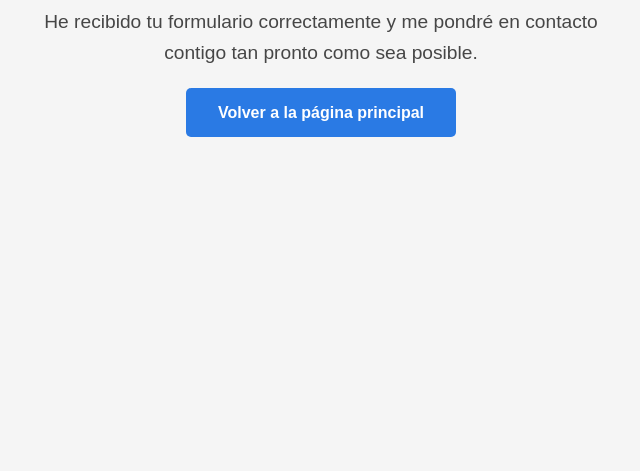
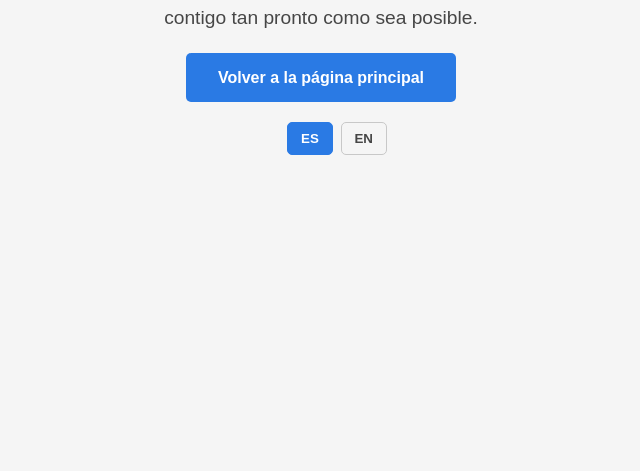
Before and after one commit to ronic009/challengeFrontDesk, a plain HTML site: page gracias.html in a window 1280 px wide. Shown: the part 445-916 px from the top of the page, without its empty margins (319-959 px from the left). After the commit the page ends 856 px from the top, so only its background shows below. Drawn offline with Linux system fonts and the light colour scheme.

Commit message:
1. Creada Página Agradecimiento: Modificado Fetch. 2. Agregada traducción de la página al español e inglés mediante la creación de  Nuevo Archivo: language.js Este es el cerebro de la traducción. Contiene todos los textos en ambos idiomas y la lógica para cambiarlos. 3. index.html (Actualizado) Añadido el selector de idioma y un atributo data-key a cada elemento de texto. 4. style.css (Actualizado) Añadidas nuevas reglas al final de del archivo style.css para darle estilo al selector de idioma. 5. validacion.js (Actualizado) Este archivo ahora obtendrá los mensajes de error del nuevo archivo language.js.
6. gracias.html (Actualizado)
Tu página de agradecimiento también necesita ser multi-idioma.

```diff
--- a/CSS/style.css
+++ b/CSS/style.css
@@ -420,3 +420,44 @@ body {
         text-align: center;
     }
 }
+
+ /* Estilos para el Selector de Idioma */
+.language-selector {
+    display: flex;
+    gap: 0.5rem;
+    margin-left: 2rem; /* Ajusta el espacio según sea necesario */
+}
+
+.language-selector button {
+    background-color: transparent;
+    border: 1px solid var(--cor-borda);
+    color: var(--cor-de-link);
+    padding: 0.5rem 0.8rem;
+    border-radius: 5px;
+    cursor: pointer;
+    font-weight: 700;
+    transition: all 0.3s;
+}
+
+.language-selector button:hover {
+    background-color: var(--cor-de-fundo-alt);
+    border-color: var(--cor-primaria);
+}
+
+.language-selector button.active {
+    background-color: var(--cor-primaria);
+    color: #fff;
+    border-color: var(--cor-primaria);
+}
+
+/* Ajustes responsivos para el selector */
+@media (max-width: 768px) {
+    .menu nav {
+        display: flex;
+        align-items: center;
+        gap: 1rem;
+    }
+    .language-selector {
+        margin-left: 0;
+    }
+}
--- a/gracias.html
+++ b/gracias.html
@@ -1,4 +1,4 @@
-<!DOCTYPE html>
+[⚠️ Suspicious Content] <!DOCTYPE html>
 <html lang="es">
 <head>
     <meta charset="UTF-8">
@@ -12,9 +12,11 @@
             align-items: center;
             height: 100vh;
             text-align: center;
-            padding: 50px;
+            padding: 20px;
             font-family: 'Raleway', sans-serif;
             background-color: #F5F5F5;
+            flex-direction: column;
+            gap: 2rem;
         }
         .container {
             max-width: 600px;
@@ -42,13 +44,46 @@
         a:hover {
             background-color: #1e5fa5;
         }
+        /* Estilos para el selector de idioma en esta página */
+        .language-selector {
+            display: flex;
+            gap: 0.5rem;
+        }
+        .language-selector button {
+            background-color: transparent;
+            border: 1px solid #C8C8C8;
+            color: #464646;
+            padding: 0.5rem 0.8rem;
+            border-radius: 5px;
+            cursor: pointer;
+            font-weight: 700;
+            transition: all 0.3s;
+        }
+        .language-selector button:hover {
+            background-color: #EAF2FD;
+            border-color: #2A7AE4;
+        }
+        .language-selector button.active {
+            background-color: #2A7AE4;
+            color: #fff;
+            border-color: #2A7AE4;
+        }
     </style>
 </head>
 <body>
     <div class="container">
-        <h1>¡Gracias por tu mensaje!</h1>
-        <p>He recibido tu formulario correctamente y me pondré en contacto contigo tan pronto como sea posible.</p>
-        <a href="/">Volver a la página principal</a>
+        <h1 data-key="thanks_title">¡Gracias por tu mensaje!</h1>
+        <p data-key="thanks_p1">He recibido tu formulario correctamente y me pondré en contacto contigo tan pronto como sea posible.</p>
+        <a href="/" data-key="thanks_back_btn">Volver a la página principal</a>
     </div>
+
+    <!-- Selector de idioma también en la página de gracias -->
+    <div class="language-selector">
+        <button id="lang-es" class="active">ES</button>
+        <button id="lang-en">EN</button>
+    </div>
+
+    <!-- Script para manejar la lógica de traducción -->
+    <script src="language.js"></script>
 </body>
 </html>
--- /dev/null
+++ b/language.js
@@ -0,0 +1,170 @@
+// Objeto que contiene todas las traducciones
+const translations = {
+  es: {
+    // Menú y Encabezado
+    menu_about: "Sobre mí",
+    menu_skills: "Skills",
+    menu_hobbies: "Hobbies",
+    menu_training: "Formación",
+    menu_projects: "Proyectos",
+    menu_contact_email: "rramirezfiallos@hotmail.com",
+    menu_contact_link: "Contacto",
+    title_bio: "Hola, mi nombre es Ron y soy amante de la tecnología y el aprendizaje constante",
+    title_subsection: "Ingeniero en Calidad Ambiental, con pasión por la educación constante, entusiasta de la tecnología, el empresarismo y los deportes de contacto.",
+    title_github: "Github",
+    title_linkedin: "Linkedin",
+    title_instagram: "Instagram",
+    title_resume: "Currículo",
+    // Sobre Mí
+    about_title: "Sobre mí",
+    about_p1: "En 2024, he incursionado en la Industria de Tecnología para ofertar mis servicios profesionales y la creación de empresa.",
+    about_p2: 'Me gradué como Ingeniero Ambiental y cuento con 10 años de experiencia laboral en el sector público, privado y cooperación internacional en roles relacionados con gestión medio ambiental, desarrollo sostenible, gestión empresarial y emprendedurismo. En 2022 fundé el emprendimiento "The Party Wagon" y en 2023 una escula de Programación para niños "Algorithmics School-Chinandega Branch".',
+    // Skills & Hobbies
+    skills_title: "Skills",
+    hobbies_title: "Hobbies",
+    // Formación Académica
+    academic_title: "Formación académica",
+    academic_course1_title: "Análisis de datos",
+    academic_course2_title: "Formación en UX Design",
+    academic_course3_title: "Posgrado en diseño",
+    academic_course3_subtitle: "En curso - UFRJ",
+    // Experiencia Profesional
+    experience_title: "Experiencia Profesional",
+    experience_project1_title: "Encriptador de texto",
+    experience_project1_desc: "Challenge Alura Codificador",
+    experience_project2_title: "Juego del Ahorcado",
+    experience_project2_desc: "Challenge Oracle",
+    experience_repo_btn: "Repositorio",
+    experience_demo_btn: "Ver demo",
+    // Contacto
+    contact_title: "Contacto",
+    contact_subtitle1: "¿Quieres contactarme?",
+    contact_subtitle2: "Complete el siguiente formulario y me pondré en contacto con usted lo antes posible.",
+    contact_placeholder_name: "Tu nombre",
+    contact_placeholder_email: "email@dominio.com",
+    contact_placeholder_subject: "Asunto",
+    contact_placeholder_message: "Escribe tu mensaje",
+    contact_send_btn: "Enviar mensaje",
+    // Footer
+    footer_developed_by: "Desarrollado por Ronald Ramírez F.",
+    // Página de Gracias
+    thanks_title: "¡Gracias por tu mensaje!",
+    thanks_p1: "He recibido tu formulario correctamente y me pondré en contacto contigo tan pronto como sea posible.",
+    thanks_back_btn: "Volver a la página principal",
+    // Errores de Validación
+    validation_error_form: 'Por favor, corrija los errores en el formulario.',
+    validation_name_missing: 'El campo nombre no puede estar vacío.',
+    validation_name_short: 'Por favor, ingrese un nombre con al menos 3 caracteres.',
+    validation_email_missing: 'El campo e-mail no puede estar vacío.',
+    validation_email_invalid: 'Por favor, ingrese un correo electrónico válido.',
+    validation_subject_missing: 'El campo asunto no puede estar vacío.',
+    validation_subject_short: 'El asunto debe tener al menos 5 caracteres.',
+    validation_message_missing: 'El campo mensaje no puede estar vacío.',
+  },
+  en: {
+    // Menu & Header
+    menu_about: "About me",
+    menu_skills: "Skills",
+    menu_hobbies: "Hobbies",
+    menu_training: "Training",
+    menu_projects: "Projects",
+    menu_contact_email: "rramirezfiallos@hotmail.com",
+    menu_contact_link: "Contact",
+    title_bio: "Hello, my name is Ron and I love technology and constant learning",
+    title_subsection: "Environmental Quality Engineer, with a passion for constant education, enthusiastic about technology, entrepreneurship, and contact sports.",
+    title_github: "Github",
+    title_linkedin: "Linkedin",
+    title_instagram: "Instagram",
+    title_resume: "Resume",
+    // About Me
+    about_title: "About me",
+    about_p1: "In 2024, I have ventured into the Technology Industry to offer my professional services and create a company.",
+    about_p2: 'I graduated as an Environmental Engineer and have 10 years of work experience in the public, private, and international cooperation sectors in roles related to environmental management, sustainable development, business management, and entrepreneurship. In 2022 I founded the startup "The Party Wagon" and in 2023 a programming school for children "Algorithmics School-Chinandega Branch".',
+    // Skills & Hobbies
+    skills_title: "Skills",
+    hobbies_title: "Hobbies",
+    // Academic Training
+    academic_title: "Academic Training",
+    academic_course1_title: "Data Analysis",
+    academic_course2_title: "UX Design Training",
+    academic_course3_title: "Postgraduate in Design",
+    academic_course3_subtitle: "In progress - UFRJ",
+    // Professional Experience
+    experience_title: "Professional Experience",
+    experience_project1_title: "Text Encryptor",
+    experience_project1_desc: "Alura Encoder Challenge",
+    experience_project2_title: "Hangman Game",
+    experience_project2_desc: "Oracle Challenge",
+    experience_repo_btn: "Repository",
+    experience_demo_btn: "View demo",
+    // Contact
+    contact_title: "Contact",
+    contact_subtitle1: "Do you want to contact me?",
+    contact_subtitle2: "Fill out the following form and I will get in touch with you as soon as possible.",
+    contact_placeholder_name: "Your name",
+    contact_placeholder_email: "email@domain.com",
+    contact_placeholder_subject: "Subject",
+    contact_placeholder_message: "Write your message",
+    contact_send_btn: "Send Message",
+    // Footer
+    footer_developed_by: "Developed by Ronald Ramírez F.",
+    // Thank You Page
+    thanks_title: "Thank you for your message!",
+    thanks_p1: "I have received your form correctly and will get in touch with you as soon as possible.",
+    thanks_back_btn: "Back to the main page",
+    // Validation Errors
+    validation_error_form: 'Please, correct the errors in the form.',
+    validation_name_missing: 'The name field cannot be empty.',
+    validation_name_short: 'Please, enter a name with at least 3 characters.',
+    validation_email_missing: 'The e-mail field cannot be empty.',
+    validation_email_invalid: 'Please, enter a valid email address.',
+    validation_subject_missing: 'The subject field cannot be empty.',
+    validation_subject_short: 'The subject must have at least 5 characters.',
+    validation_message_missing: 'The message field cannot be empty.',
+  }
+};
+
+// Función para obtener una traducción específica
+function getTranslation(key) {
+    const lang = getCurrentLanguage();
+    return translations[lang][key] || key;
+}
+
+// Función para establecer el idioma
+const setLanguage = (lang) => {
+    const elements = document.querySelectorAll('[data-key]');
+    elements.forEach(elem => {
+        const key = elem.getAttribute('data-key');
+        const translation = translations[lang][key];
+        if (translation) {
+            if (elem.tagName === 'INPUT' || elem.tagName === 'TEXTAREA') {
+                elem.placeholder = translation;
+            } else {
+                elem.innerHTML = translation;
+            }
+        }
+    });
+    document.documentElement.lang = lang;
+    localStorage.setItem('language', lang);
+
+    // Actualiza el estilo de los botones de idioma
+    document.getElementById('lang-es').classList.toggle('active', lang === 'es');
+    document.getElementById('lang-en').classList.toggle('active', lang === 'en');
+};
+
+// Función para obtener el idioma actual
+const getCurrentLanguage = () => {
+    return localStorage.getItem('language') || 'es';
+};
+
+// Espera a que el DOM esté cargado para configurar todo
+document.addEventListener('DOMContentLoaded', () => {
+    const langES = document.getElementById('lang-es');
+    const langEN = document.getElementById('lang-en');
+
+    langES.addEventListener('click', () => setLanguage('es'));
+    langEN.addEventListener('click', () => setLanguage('en'));
+
+    // Establece el idioma inicial al cargar la página
+    setLanguage(getCurrentLanguage());
+});
```
Also changed, not shown: index.html (+48 -76 lines).
